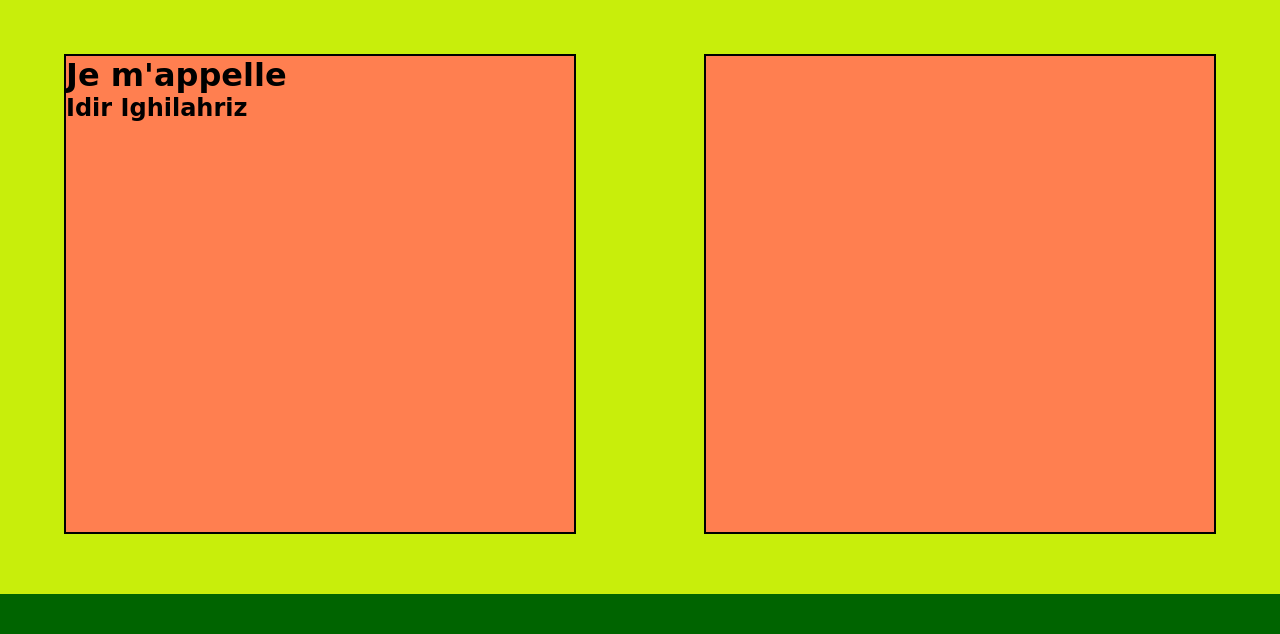
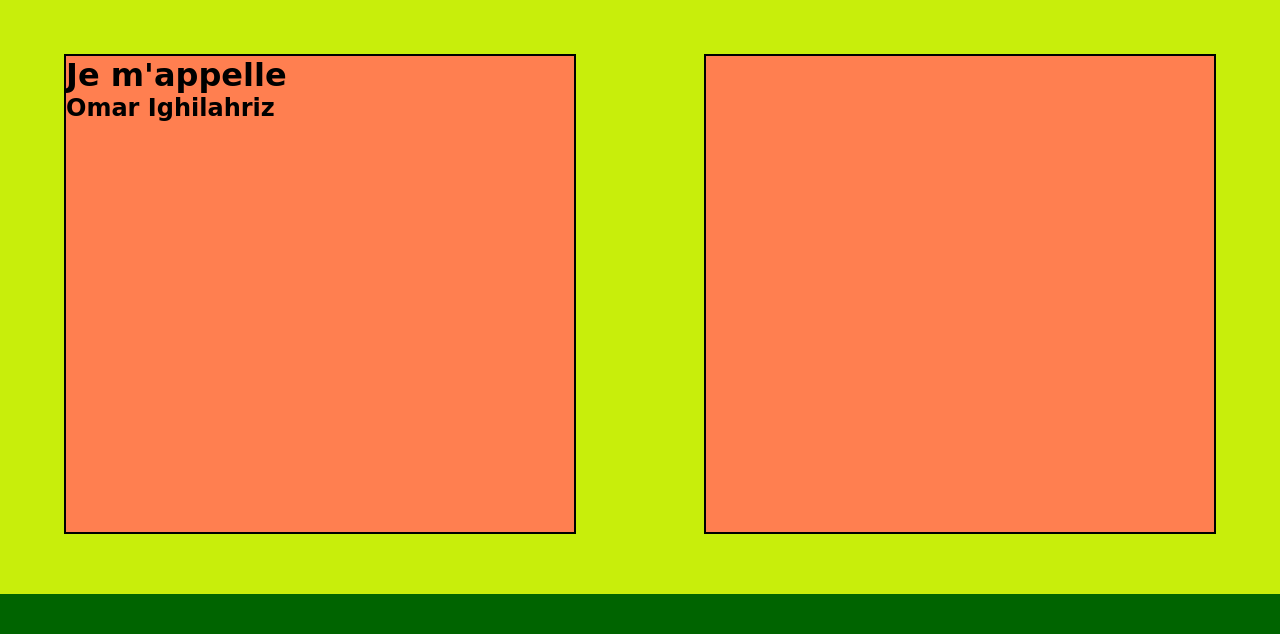
Before and after one commit to Idir19/Idir19.github.io, a plain HTML site: page index.html in a window 1280 px wide. Shown: the part 166-800 px from the top of the page. Drawn offline with Linux system fonts and the light colour scheme; a web font is replaced by a local one.

Commit message:
Modif titre

```diff
--- a/index.html
+++ b/index.html
@@ -30,7 +30,7 @@
     <div id="header">
         <div class="enfant">
             <h1 class="presents">Je m'appelle</h1>
-            <h2 class="presents">Idir Ighilahriz</h2>
+            <h2 class="presents">Omar Ighilahriz</h2>
 
         </div>
         <div class="enfant"></div>
```
